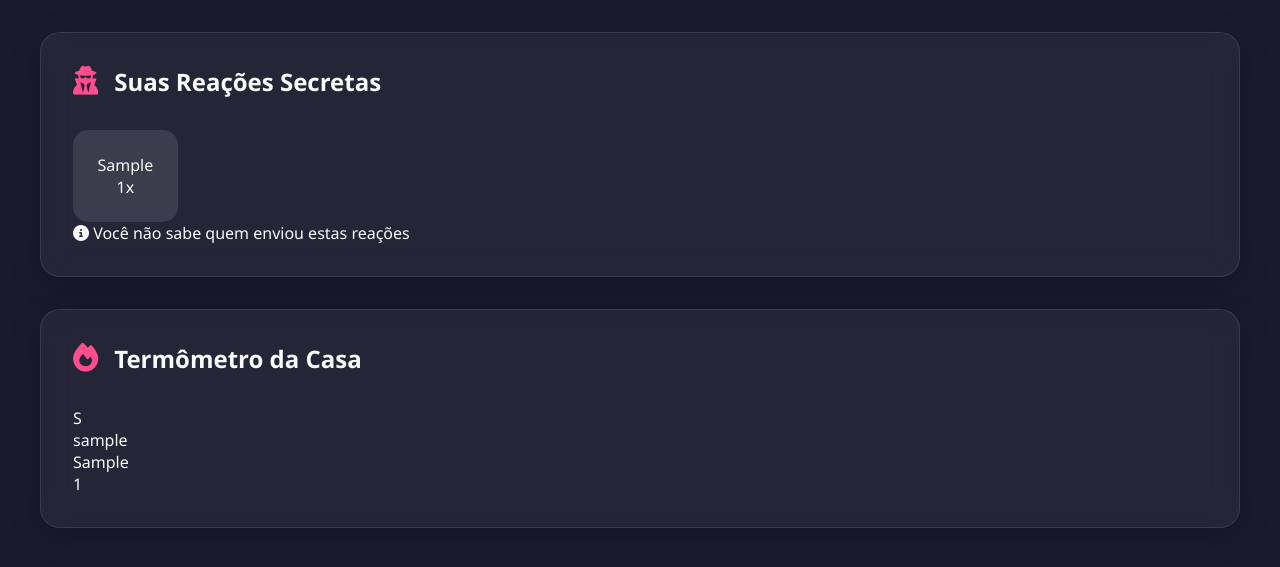
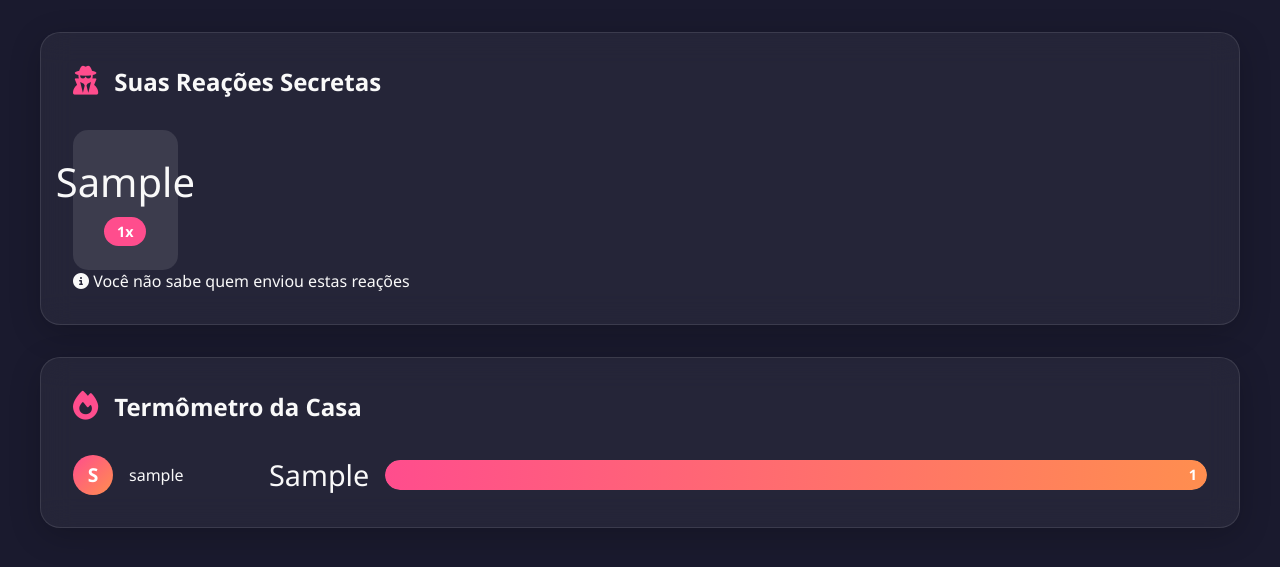
Before and after one commit to julioaguiar07/queridometro, a Flask app: page /dashboard in a window 1280 px wide. Shown: the part 44-611 px from the top of the page. Run offline with Flask 3, Linux system fonts and the light colour scheme; a user stored in the database is signed in; tables that the repository leaves empty hold one stand-in row (values such as "Sample post").

Commit message:
Update style.css

```diff
--- a/static/style.css
+++ b/static/style.css
@@ -174,4 +174,107 @@ body {
     transition: all 0.3s ease;
     display: flex;
     flex-direction: column;
-    align
+    align-items: center;
+}
+
+.emoji-tile:hover {
+    transform: translateY(-5px);
+    background: rgba(255, 255, 255, 0.15);
+}
+
+.emoji {
+    font-size: 2.5rem;
+    margin-bottom: 0.5rem;
+}
+
+.emoji-count {
+    background: var(--primary);
+    color: white;
+    padding: 0.3rem 0.8rem;
+    border-radius: 50px;
+    font-size: 0.9rem;
+    font-weight: 600;
+}
+
+.thermometer-list {
+    display: flex;
+    flex-direction: column;
+    gap: 1.2rem;
+}
+
+.thermometer-item {
+    display: flex;
+    align-items: center;
+    gap: 1rem;
+}
+
+.user-badge {
+    display: flex;
+    align-items: center;
+    gap: 1rem;
+    min-width: 180px;
+}
+
+.user-avatar {
+    width: 40px;
+    height: 40px;
+    background: linear-gradient(135deg, var(--primary), var(--secondary));
+    border-radius: 50%;
+    display: flex;
+    align-items: center;
+    justify-content: center;
+    color: white;
+    font-weight: bold;
+    font-size: 1.2rem;
+}
+
+.reaction-display {
+    flex-grow: 1;
+    display: flex;
+    align-items: center;
+    gap: 1rem;
+}
+
+.reaction-emoji {
+    font-size: 1.8rem;
+    min-width: 40px;
+    text-align: center;
+}
+
+.reaction-meter {
+    flex-grow: 1;
+    height: 30px;
+    background: rgba(255, 255, 255, 0.1);
+    border-radius: 50px;
+    position: relative;
+    overflow: hidden;
+}
+
+.meter-bar {
+    position: absolute;
+    left: 0;
+    top: 0;
+    height: 100%;
+    background: linear-gradient(90deg, var(--primary), var(--secondary));
+    border-radius: 50px;
+    transition: width 1s ease;
+}
+
+.meter-count {
+    position: absolute;
+    right: 10px;
+    color: white;
+    font-weight: bold;
+    font-size: 0.9rem;
+    line-height: 30px;
+}
+
+/* Animações */
+@keyframes fadeIn {
+    from { opacity: 0; transform: translateY(20px); }
+    to { opacity: 1; transform: translateY(0); }
+}
+
+.auth-card, .dashboard-card {
+    animation: fadeIn 0.6s ease forwards;
+}
```
